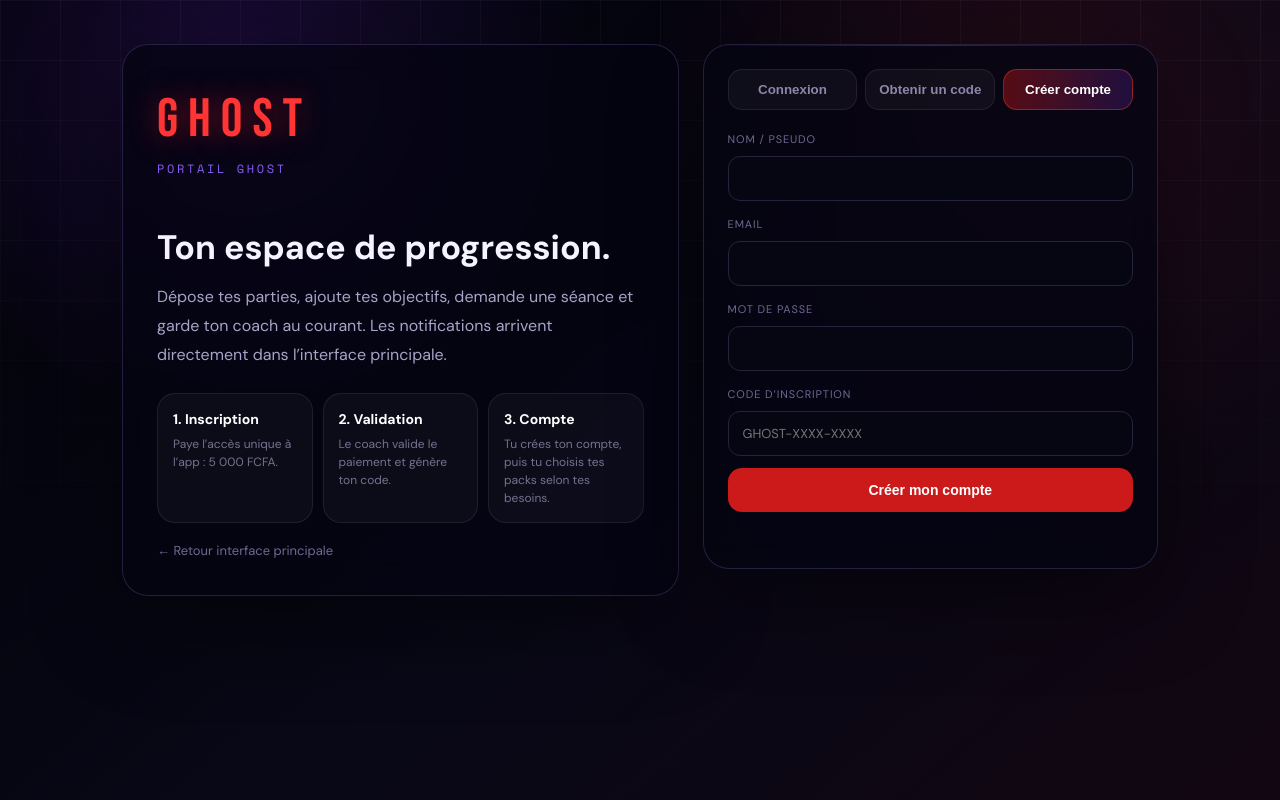
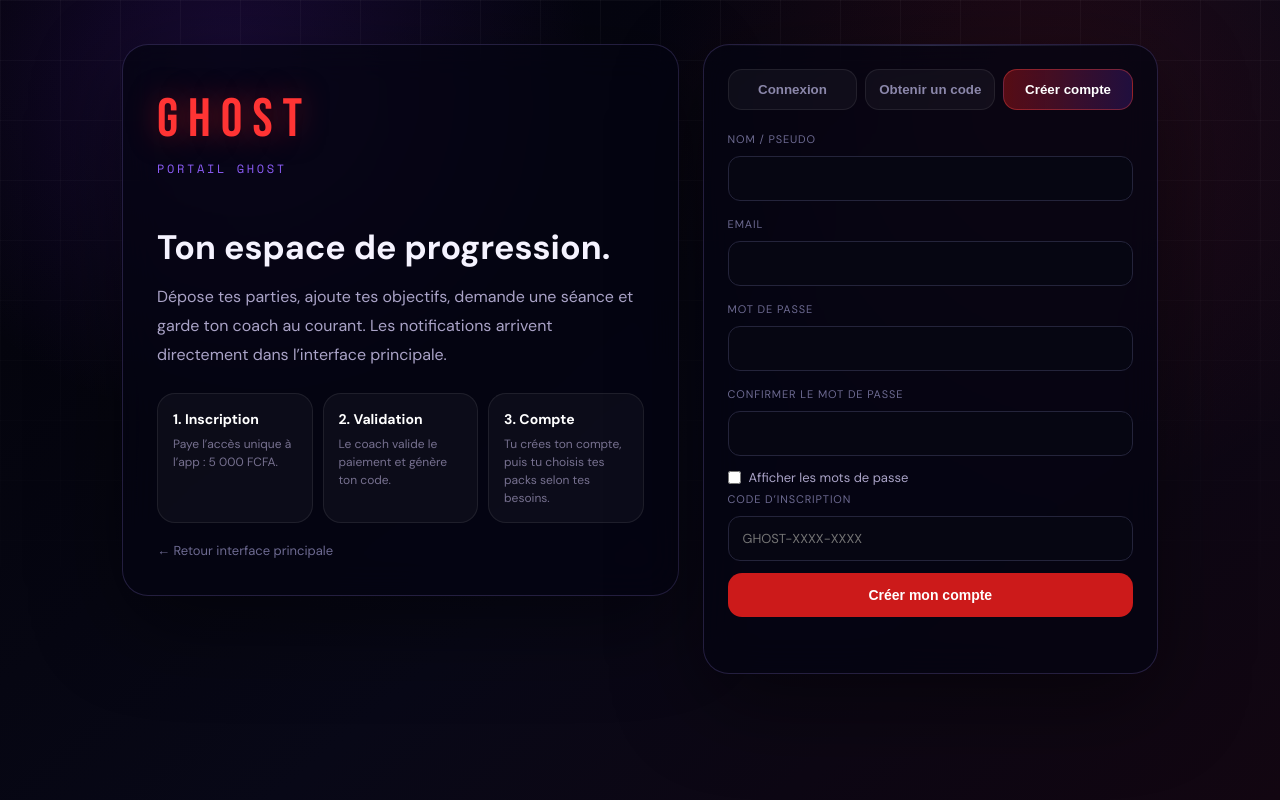
Before and after one commit to klarsenn95-oss/ghost-chess-academy, a Flask app: page /client in a window 1280 px wide, after a click on "Créer compte". Run offline with Flask 3, Linux system fonts and the light colour scheme; some libraries are stand-ins or nearby versions.

Commit message:
Secure Ghost registration passwords

```diff
--- a/templates/client_auth.html
+++ b/templates/client_auth.html
@@ -47,7 +47,9 @@ html,body{min-height:100%;overflow:auto!important;background:#03030a;color:#f5f3
     <form class="form" id="register" onsubmit="register(event)">
       <label class="lbl">Nom / pseudo</label><input class="fi" id="re-name" required>
       <label class="lbl">Email</label><input class="fi" id="re-email" type="email" required>
-      <label class="lbl">Mot de passe</label><input class="fi" id="re-pass" type="password" minlength="4" required>
+      <label class="lbl">Mot de passe</label><input class="fi" id="re-pass" type="password" minlength="6" autocomplete="new-password" required>
+      <label class="lbl">Confirmer le mot de passe</label><input class="fi" id="re-pass-confirm" type="password" minlength="6" autocomplete="new-password" required>
+      <label style="display:flex;gap:8px;align-items:center;color:#aaa3c7;font-size:13px"><input type="checkbox" onchange="toggleRegisterPasswords(this.checked)"> Afficher les mots de passe</label>
       <label class="lbl">Code d’inscription</label><input class="fi" id="re-code" placeholder="GHOST-XXXX-XXXX" required>
       <button class="btnx">Créer mon compte</button><div class="msg" id="re-msg"></div>
     </form>
@@ -57,9 +59,10 @@ html,body{min-height:100%;overflow:auto!important;background:#03030a;color:#f5f3
 function showTab(id,btn){document.querySelectorAll('.form').forEach(f=>f.classList.remove('active'));document.getElementById(id).classList.add('active');document.querySelectorAll('.tab').forEach(t=>t.classList.remove('active'));btn.classList.add('active')}
 async function post(url,payload){const r=await fetch(url,{method:'POST',headers:{'Content-Type':'application/json'},body:JSON.stringify(payload)});const d=await r.json().catch(()=>({ok:false,error:'Erreur serveur'}));if(!r.ok&&!d.error)d.error='Erreur serveur';return d}
 async function login(e){e.preventDefault();const msg=document.getElementById('li-msg');msg.textContent='Connexion…';const d=await post('/api/client/login',{email:li_email.value,password:li_pass.value});if(d.ok){msg.className='msg ok';msg.textContent='Connecté.';location.href='/client'}else{msg.className='msg';msg.textContent=d.error||'Erreur'}}
-async function register(e){e.preventDefault();const msg=document.getElementById('re-msg');msg.textContent='Création…';const d=await post('/api/client/register',{name:re_name.value,email:re_email.value,password:re_pass.value,code:re_code.value});if(d.ok){msg.className='msg ok';msg.textContent='Compte créé.';location.href='/client'}else{msg.className='msg';msg.textContent=d.error||'Erreur'}}
+async function register(e){e.preventDefault();const msg=document.getElementById('re-msg');if(re_pass.value!==re_pass_confirm.value){msg.className='msg';msg.textContent='Les deux mots de passe ne correspondent pas.';return}msg.textContent='Création…';const d=await post('/api/client/register',{name:re_name.value,email:re_email.value,password:re_pass.value,password_confirm:re_pass_confirm.value,code:re_code.value});if(d.ok){msg.className='msg ok';msg.textContent='Compte créé.';location.href='/client'}else{msg.className='msg';msg.textContent=d.error||'Erreur'}}
 async function requestAccess(e){e.preventDefault();const msg=document.getElementById('ac-msg');msg.textContent='Envoi au coach…';const d=await post('/api/client/registration/request',{name:document.getElementById('ac-name').value,email:document.getElementById('ac-email').value,phone:document.getElementById('ac-phone').value,reference:document.getElementById('ac-ref').value,note:document.getElementById('ac-note').value});if(d.ok){msg.className='msg ok';msg.textContent=d.message||'Demande envoyée.'}else{msg.className='msg';msg.textContent=d.error||'Erreur'}}
-const li_email=document.getElementById('li-email'),li_pass=document.getElementById('li-pass'),re_name=document.getElementById('re-name'),re_email=document.getElementById('re-email'),re_pass=document.getElementById('re-pass'),re_code=document.getElementById('re-code');
+const li_email=document.getElementById('li-email'),li_pass=document.getElementById('li-pass'),re_name=document.getElementById('re-name'),re_email=document.getElementById('re-email'),re_pass=document.getElementById('re-pass'),re_pass_confirm=document.getElementById('re-pass-confirm'),re_code=document.getElementById('re-code');
+function toggleRegisterPasswords(show){re_pass.type=show?'text':'password';re_pass_confirm.type=show?'text':'password'}
 
 async function resetRequest(){const email=document.getElementById('li-email')?.value||prompt('Ton email de compte Ghost'); if(!email)return; const d=await post('/api/client/password/reset_request',{email}); alert(d.message||'Demande envoyée au coach.');}
 </script>
```
